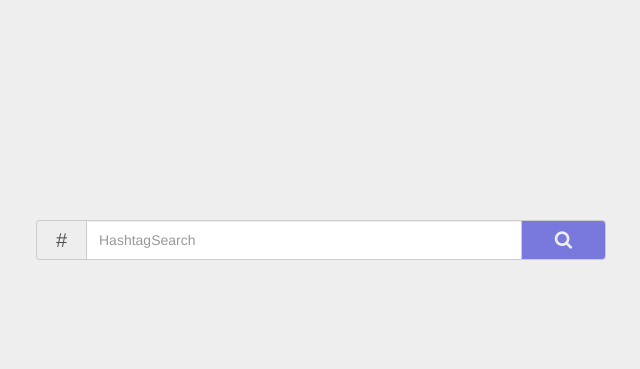
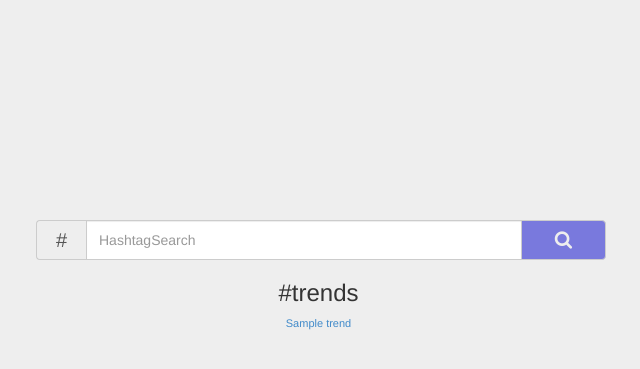
Before and after one commit to iamyashrs/hashtag-search, a Flask app: template templates/index.html in a window 1280 px wide. Shown: the top 369 px of the page, without its empty margins (319-959 px from the left). Run offline with Flask 2, Linux system fonts and the light colour scheme; the template is opened without the code that fills it: most values are stand-ins (such as "Sample title", 1, 10 or a date in 2020).

Commit message:
Implemented #trends
3 requests to rule em all

```diff
--- a/main.py
+++ b/main.py
@@ -5,10 +5,11 @@ import threading
 import requests
 import ConfigParser
 from requests_oauthlib import OAuth1
+import geoip2
 from flask import Flask, render_template, request
 
 
-def get_data(fbs,gps,igs,tws,gns,query):
+def get_data(fbs, gps, igs, tws, gns, query):
     Config = ConfigParser.ConfigParser()
     Config.read("config.ini")
 
@@ -103,23 +104,23 @@ def get_data(fbs,gps,igs,tws,gns,query):
     try:
         fb = q[0].json()
     except:
-        fb = {'data':[]}
+        fb = {'data': []}
     try:
         twitter = q[1].json()
     except:
-        twitter = {'statuses':[]}
+        twitter = {'statuses': []}
     try:
         ig = q[2].json()
     except:
-        ig = {'data':[]}
+        ig = {'data': []}
     try:
         gp = q[3].json()
     except:
-        gp = {'items':[]}
+        gp = {'items': []}
     try:
         gn = q[4].json()
     except:
-        gn = {'responseStatus':0}
+        gn = {'responseStatus': 0}
 
     fbdict = []
     instadict = []
@@ -280,33 +281,104 @@ def get_data(fbs,gps,igs,tws,gns,query):
     return fbdict, instadict, twitdict, gpdict, gndict
 
 
+def get_trending():
+    Config = ConfigParser.ConfigParser()
+    Config.read("config.ini")
+    app_id = Config.get('Yahoo', 'app_id')
+
+    ip = request.remote_addr
+    url = "http://freegeoip.net/json/" + ip
+    result = requests.get(url)
+
+    results = result.json()
+    area = results['country_name']
+
+    if not app_id:
+        raise NotImplementedError('WOEID App Id is empty.')
+    if area == 'Reserved':
+        area = 'Delhi'
+
+    url = 'http://where.yahooapis.com/v1/places.q(%s)?appid=%s&format=json' % (area, app_id)
+
+    r = requests.get(url)
+    json = r.json()
+    places = json['places']
+    place = places['place'][0]
+
+    if place:
+        woeid = place['woeid']
+        name = place['name']
+    else:
+        woeid = 1
+
+    app_key = Config.get('Twitter', 'app_key')
+    app_secret = Config.get('Twitter', 'app_secret')
+    access_token = Config.get('Twitter', 'access_token')
+    access_token_secret = Config.get('Twitter', 'access_token_secret')
+    url = 'https://api.twitter.com/1.1/trends/place.json?id=' + str(woeid)
+    auth = OAuth1(app_key, app_secret, access_token, access_token_secret)
+    result = requests.get(url, auth=auth)
+    results = result.json()
+    trends = []
+    for i in results[0]['trends']:
+        q = {}
+        q['query'] = i['query']
+        q['name'] = i['name']
+        trends.append(q)
+
+    return trends
+
+
 app = Flask(__name__)
 
 
 @app.route('/')
 def index():
     query = request.args.get('query')
-    query = request.args.get('query')
     fb = request.args.get('fb')
     gp = request.args.get('gp')
     ig = request.args.get('ig')
     tw = request.args.get('tw')
     gn = request.args.get('gn')
-    total=sum(1 for e in [fb,gp,ig,tw,gn] if e)
+    total = sum(1 for e in [fb, gp, ig, tw, gn] if e)
     if not gn:
-        if total==4: col=3; totalcol = "12"
-        elif total==3: col=4; totalcol = "12"
-        elif total==2: col=6; totalcol = "8 col-md-offset-2"
-        elif total==1: col=12; totalcol = "4 col-md-offset-4"
+        if total == 4:
+            col = 3;
+            totalcol = "12"
+        elif total == 3:
+            col = 4;
+            totalcol = "12"
+        elif total == 2:
+            col = 6;
+            totalcol = "8 col-md-offset-2"
+        elif total == 1:
+            col = 12;
+            totalcol = "4 col-md-offset-4"
     else:
-        if total==5: col=3; totalcol = "10"; ncol=2
-        elif total==4: col=4; totalcol = "9"; ncol=3
-        elif total==3: col=6; totalcol = "8"; ncol=4
-        elif total==2: col=12; totalcol = "4 col-md-offset-2"; ncol=4
-        elif total==1: col=4; totalcol = "8"; ncol='4 col-md-offset-4'
+        if total == 5:
+            col = 3;
+            totalcol = "10";
+            ncol = 2
+        elif total == 4:
+            col = 4;
+            totalcol = "9";
+            ncol = 3
+        elif total == 3:
+            col = 6;
+            totalcol = "8";
+            ncol = 4
+        elif total == 2:
+            col = 12;
+            totalcol = "4 col-md-offset-2";
+            ncol = 4
+        elif total == 1:
+            col = 4;
+            totalcol = "8";
+            ncol = '4 col-md-offset-4'
     if query:
         query = ''.join(e for e in query if e.isalnum())
-        fbdata, igdata, twdata, gpdata, gndata = get_data(fb,gp,ig,tw,gn,query)
+        fbdata, igdata, twdata, gpdata, gndata = get_data(fb, gp, ig, tw, gn, query)
+    if query is None: trends = get_trending()
     return render_template('index.html', **locals())
 
 
--- a/templates/index.html
+++ b/templates/index.html
@@ -37,6 +37,16 @@
 			  <label class="btn gn {%if gn%}active{%endif%}">
 			    <input type="checkbox" name="gn" {%if gn%}checked="true"{%endif%}> Google News
 			  </label>
+			</div>
+			<div class="sns">
+			{% if trends %}
+			<ul class="list-inline" style="font-size: 11px;">
+			<h3>#trends</h3>
+			{% for i in trends %}
+				<li><a href="/?query={{ i['query'] }}&fb=on&gp=on&ig=on&tw=on">{{ i['name'] }}</a></li>
+			{% endfor %}
+			{% endif %}
+			</ul>
 			</div>
 
 		</form>
```
